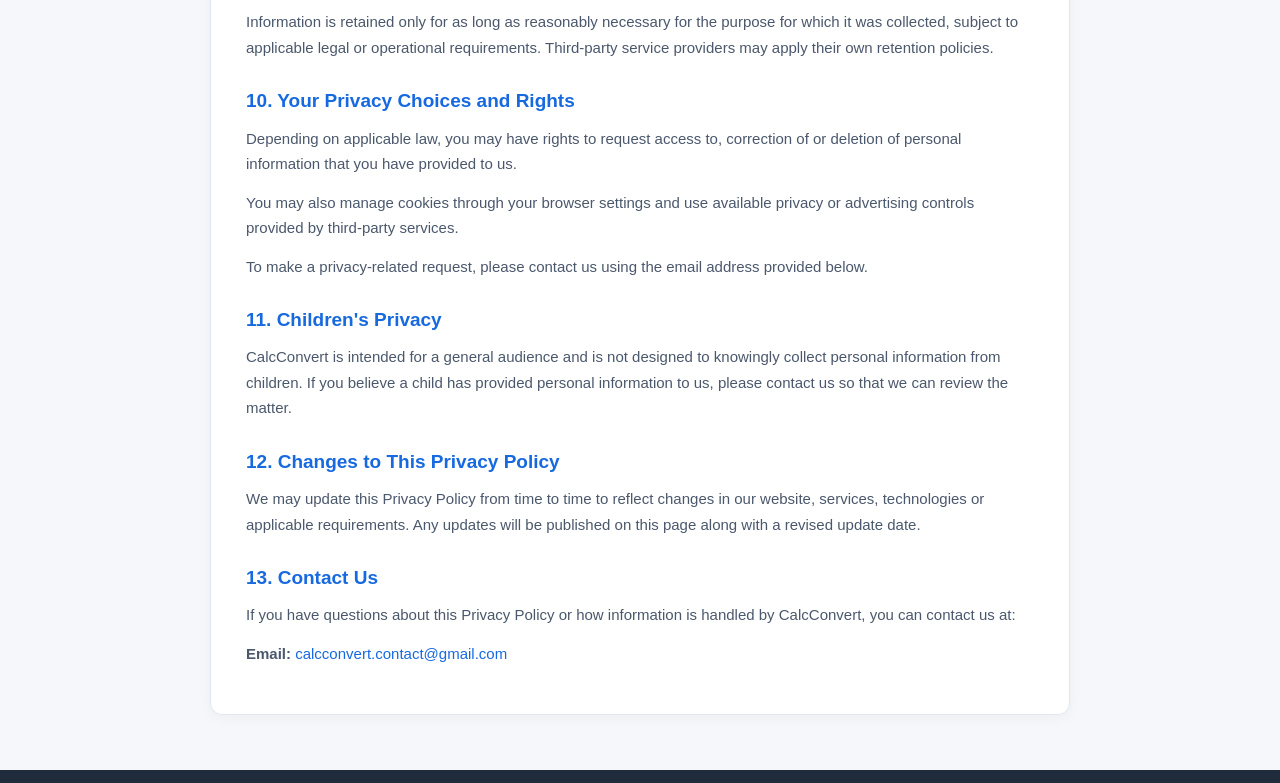
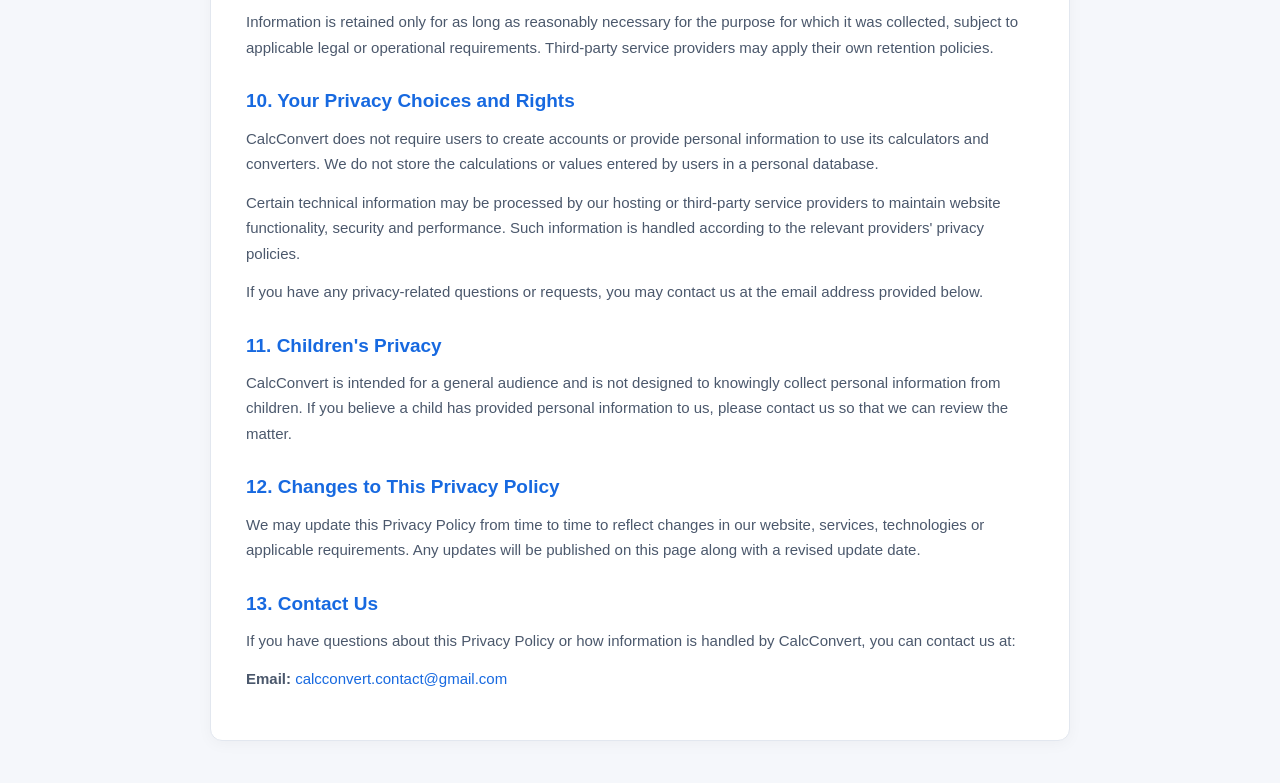
Before and after one commit to tayabqazi/calcconvert, a plain HTML site: page privacy-policy.html in a window 1280 px wide. Shown: the part 2500-3283 px from the top of the page. Drawn offline with Linux system fonts and the light colour scheme.

Commit message:
Update privacy-policy-10. Your Privacy Choices and Rights

```diff
--- a/privacy-policy.html
+++ b/privacy-policy.html
@@ -374,23 +374,26 @@
             retention policies.
         </p>
 
+
         <h2>10. Your Privacy Choices and Rights</h2>
 
         <p>
-            Depending on applicable law, you may have rights to request
-            access to, correction of or deletion of personal information
-            that you have provided to us.
+            CalcConvert does not require users to create accounts or
+            provide personal information to use its calculators and converters.
+            We do not store the calculations or values entered by users
+            in a personal database.
         </p>
 
         <p>
-            You may also manage cookies through your browser settings
-            and use available privacy or advertising controls provided
-            by third-party services.
+            Certain technical information may be processed by our hosting or
+            third-party service providers to maintain website functionality,
+            security and performance. Such information is handled according
+            to the relevant providers' privacy policies.
         </p>
 
         <p>
-            To make a privacy-related request, please contact us using
-            the email address provided below.
+            If you have any privacy-related questions or requests,
+            you may contact us at the email address provided below.
         </p>
 
         <h2>11. Children's Privacy</h2>
```
